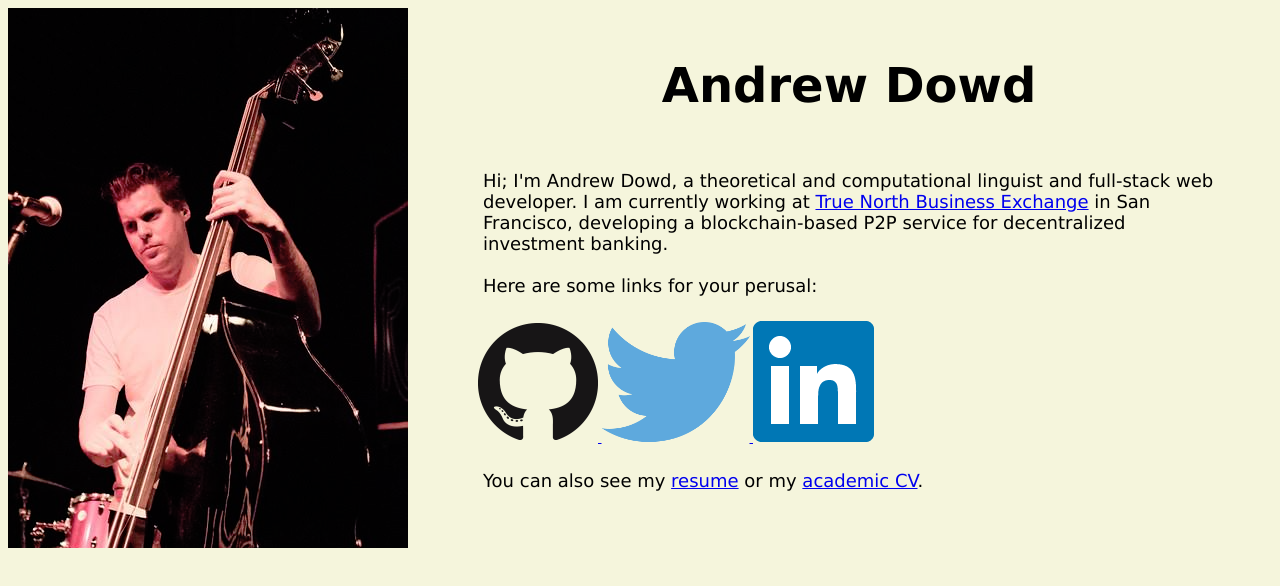
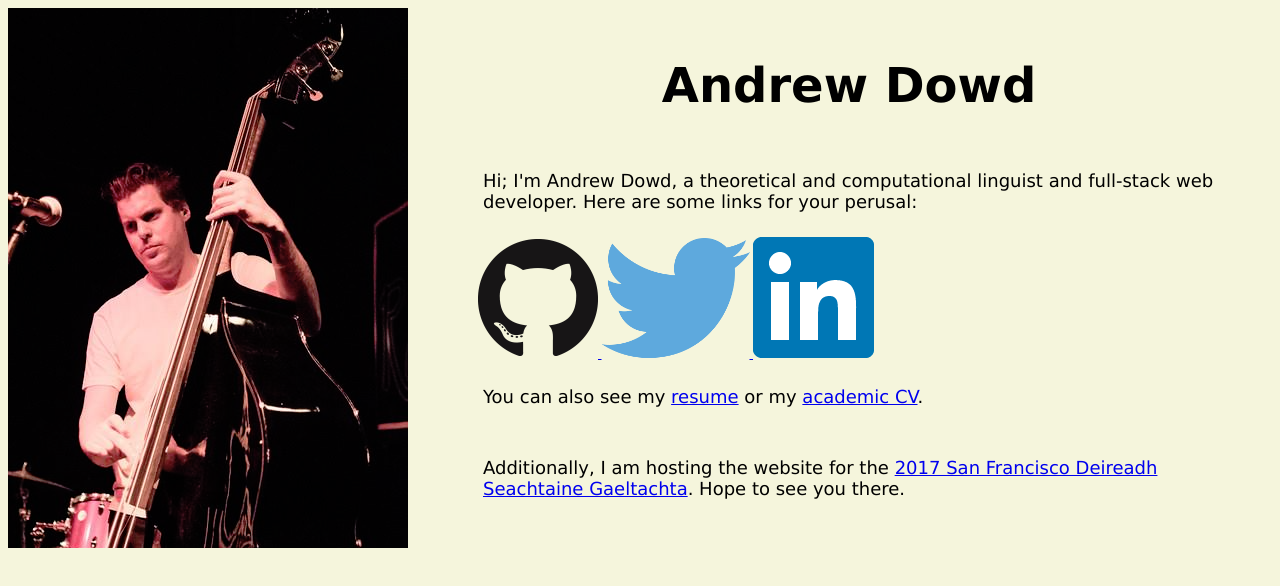
Before and after one commit to Plisonousbess/Plisonousbess.github.io, a plain HTML site: page index.html in a window 1280 px wide. Drawn offline with Linux system fonts and the light colour scheme.

Commit message:
update index.html with link to DSG site

```diff
--- a/index.html
+++ b/index.html
@@ -18,7 +18,7 @@
       <h1>Andrew Dowd</h1>
     </div>
     <div class='text'>
-      Hi; I'm Andrew Dowd, a theoretical and computational linguist and full-stack web developer.  I am currently working at <a href="http://www.tnbx.live" target="_blank">True North Business Exchange</a> in San Francisco, developing a blockchain-based P2P service for decentralized investment banking.<br><br>
+      Hi; I'm Andrew Dowd, a theoretical and computational linguist and full-stack web developer.
       Here are some links for your perusal:<br>
     </div>
     <div class='logos'>
@@ -37,6 +37,10 @@
       You can also see my <a href="resume.html" target="_blank">resume</a> or my <a href="cv.html" target="_blank">academic CV</a>.
     </div>
 
+    <div class='text'>
+      Additionally, I am hosting the website for the <a href='DSG2017/DSG2017.html' target="_blank">2017 San Francisco Deireadh Seachtaine Gaeltachta</a>.  Hope to see you there.
+    </div>
+
   </div>
 </body>
 
```
